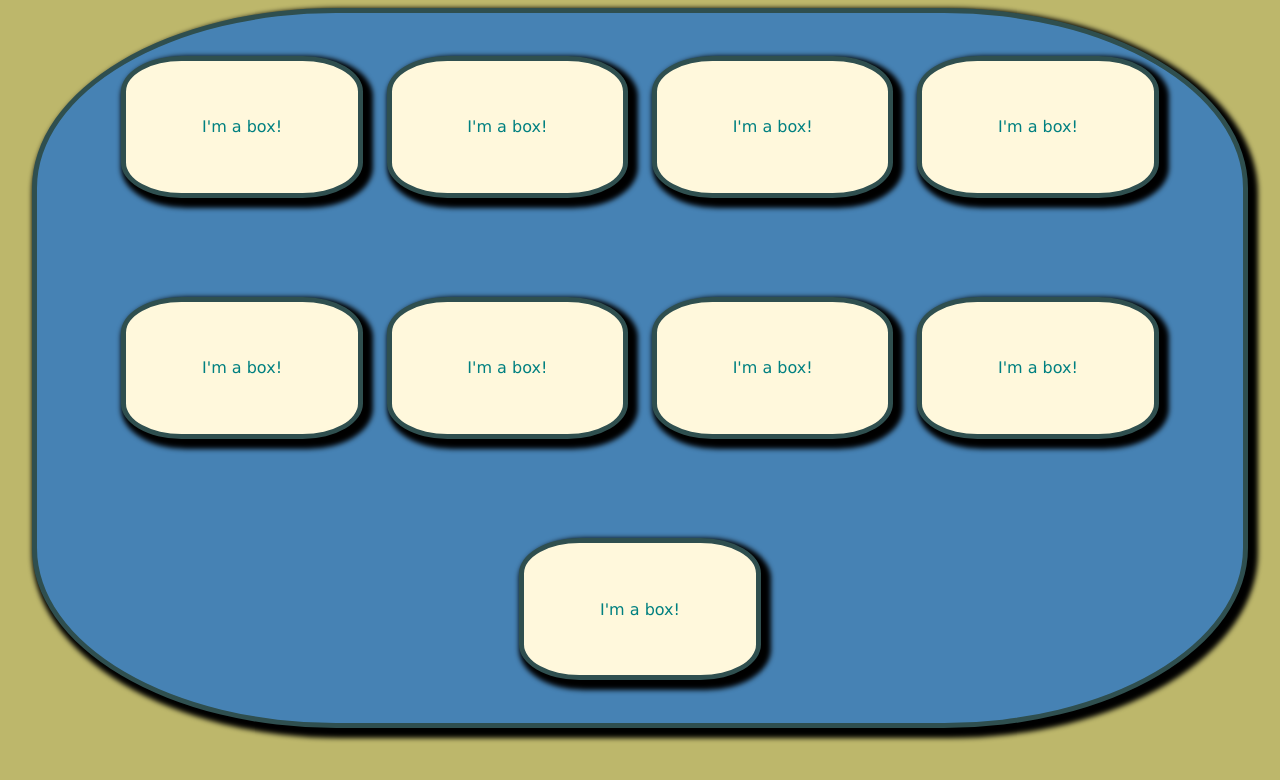
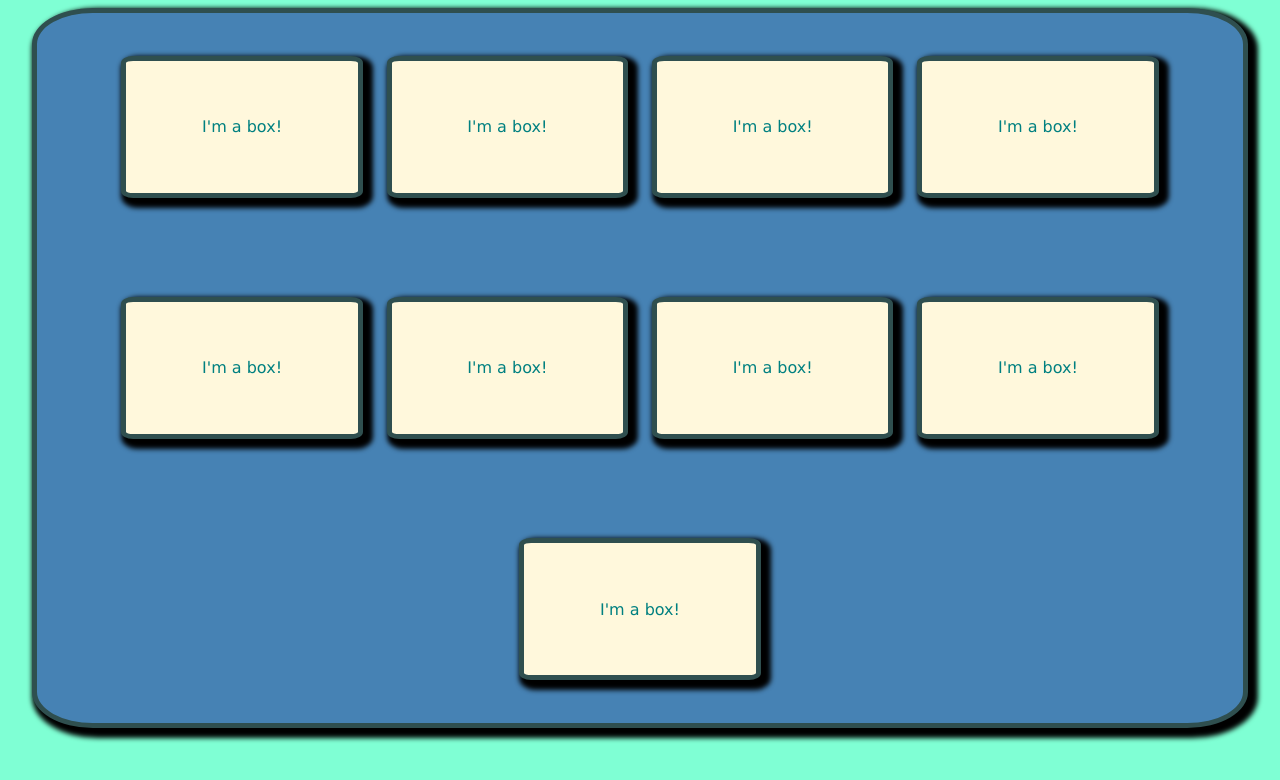
Before and after one commit to jzanderson09/CSS_Custom_Properties, a plain HTML site: page index.html in a window 1280 px wide. Drawn offline with Linux system fonts and the light colour scheme.

Commit message:
Add CSS Custom Properties
CSS Variables added to :root.

```diff
--- a/index.css
+++ b/index.css
@@ -1,5 +1,11 @@
+:root {
+    --box-border-round: 5%;
+    --box-border-shadow: 5px 5px 5px 5px black;
+    --box-border-style: 5px solid darkslategray;
+}
+
 html {
-    background-color: darkkhaki;
+    background-color: aquamarine;
     box-sizing: border-box;
     font-family:Verdana, "Geneva", Tahoma, sans-serif;
     font-size: 62.5%;
@@ -15,9 +21,9 @@ html {
 #container {
     align-items: center;
     background-color:steelblue;
-    border: 5px solid darkslategray;
-    border-radius: 25%;
-    box-shadow: 5px 5px 5px 5px black;
+    border: var(--box-border-style, 5px solid black);
+    border-radius: var(--box-border-round, 25%);
+    box-shadow: var(--box-border-shadow, 2px 2px 2px 2px red);
     display: flex;
     flex-flow: row wrap;
     gap: 2%;
@@ -30,9 +36,9 @@ html {
 .boxes {
     align-items: center;
     background-color:cornsilk;
-    border: 5px solid darkslategray;
-    border-radius: 25%;
-    box-shadow: 5px 5px 5px 5px black;
+    border: var(--box-border-style, 5px solid black);
+    border-radius: var(--box-border-round, 25%);
+    box-shadow: var(--box-border-shadow, 2px 2px 2px 2px red);
     color:teal;
     display: flex;
     height: 20%;
```
